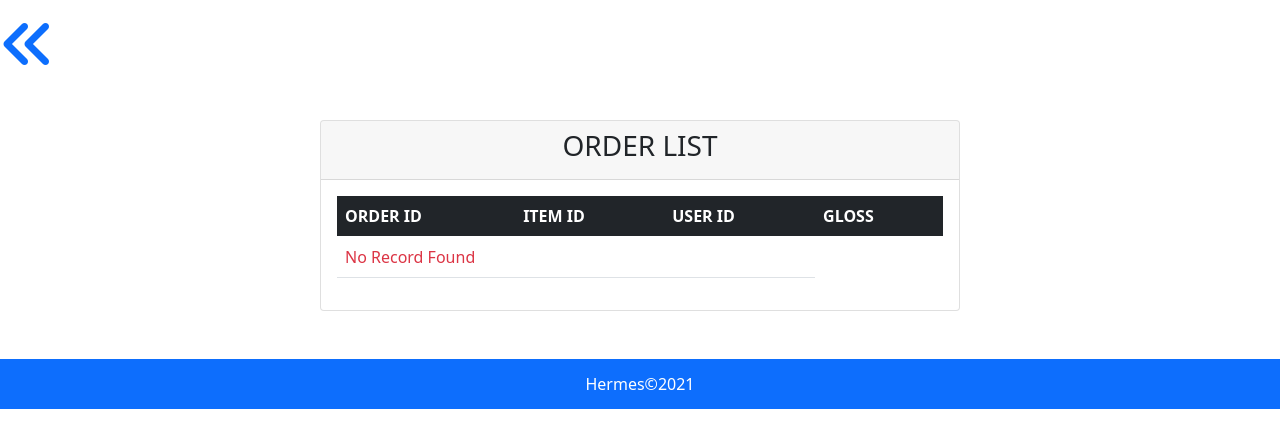
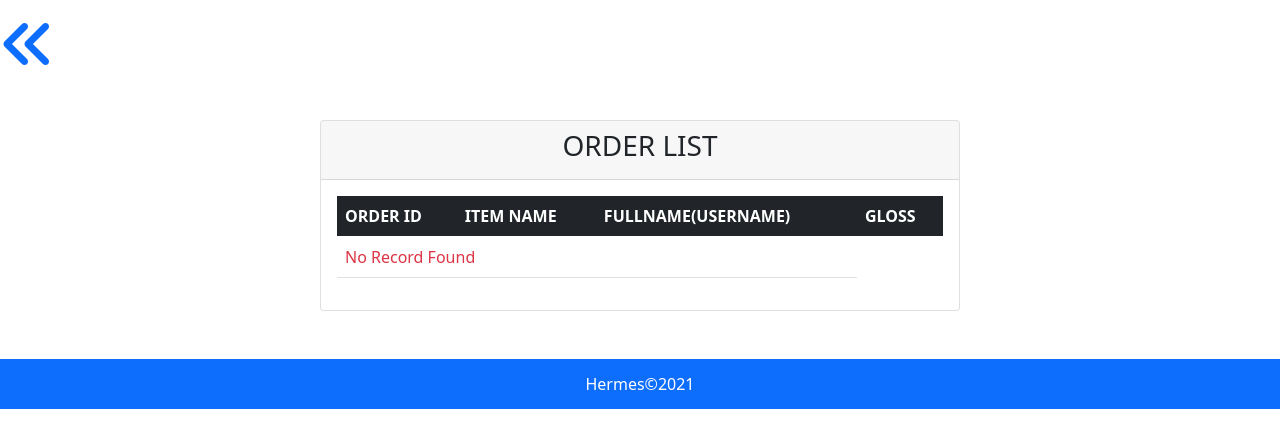
Before and after one commit to Masahiro62/Hermes, a PHP site: page /order.php in a window 1280 px wide. Shown: the part 76-524 px from the top of the page. Run offline with PHP 8.4, Linux system fonts and the light colour scheme; the visitor is signed in with stand-in values (Sample User, id 1); data that the repository does not hold is empty; some libraries are stand-ins or nearby versions.

Commit message:
fixed the table

```diff
--- a/order.php
+++ b/order.php
@@ -30,8 +30,8 @@
                     <table class="table table-hover">
                         <thead class="table-dark">
                             <th>ORDER ID</th>
-                            <th>ITEM ID</th>
-                            <th>USER ID</th>
+                            <th>ITEM NAME</th>
+                            <th>FULLNAME(USERNAME)</th>
                             <th>GLOSS</th>
                         </thead>
                         <tbody>
@@ -42,13 +42,13 @@
                                 <td colspan="3" class="text-danger">No Record Found</td>
                             <?php
                                 }else{
-                                foreach($displayOrder as $Order){
+                                foreach($displayOrder as $Order ){
                             ?>
                             <tr>
                                 <td><?php echo $Order['order_id'];?></td>
-                                <td><?php echo $Order['item_id'];?></td>
-                                <td><?php echo $Order['user_id'];?></td>
-                                <td>
+                                <td><?php echo $Order['item_name'];?></td>
+                                <td><?php echo $Order['fullname'];?> (<?php echo $Order['username'];?>)</td>
+                                <td><?php echo $Order['gross'];?></td>
                             </tr>
                             <?php
                                     }
```
